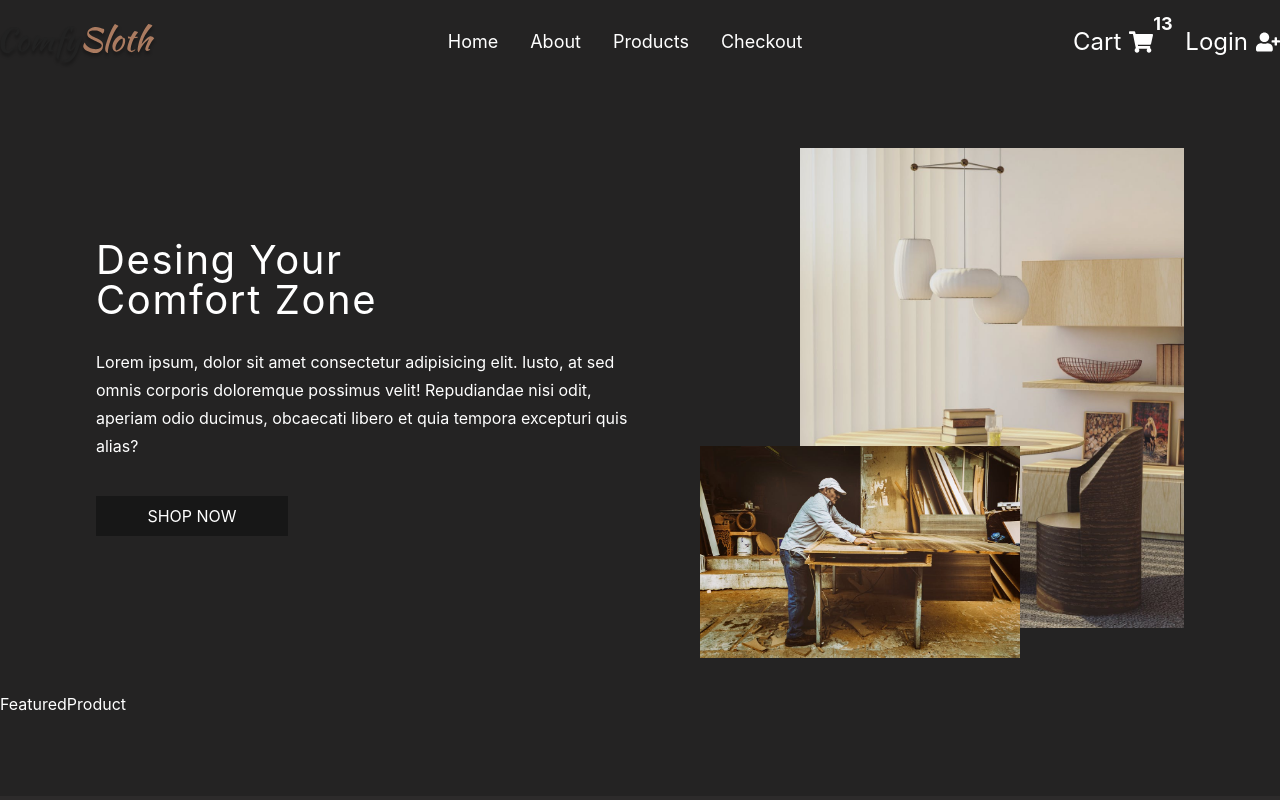
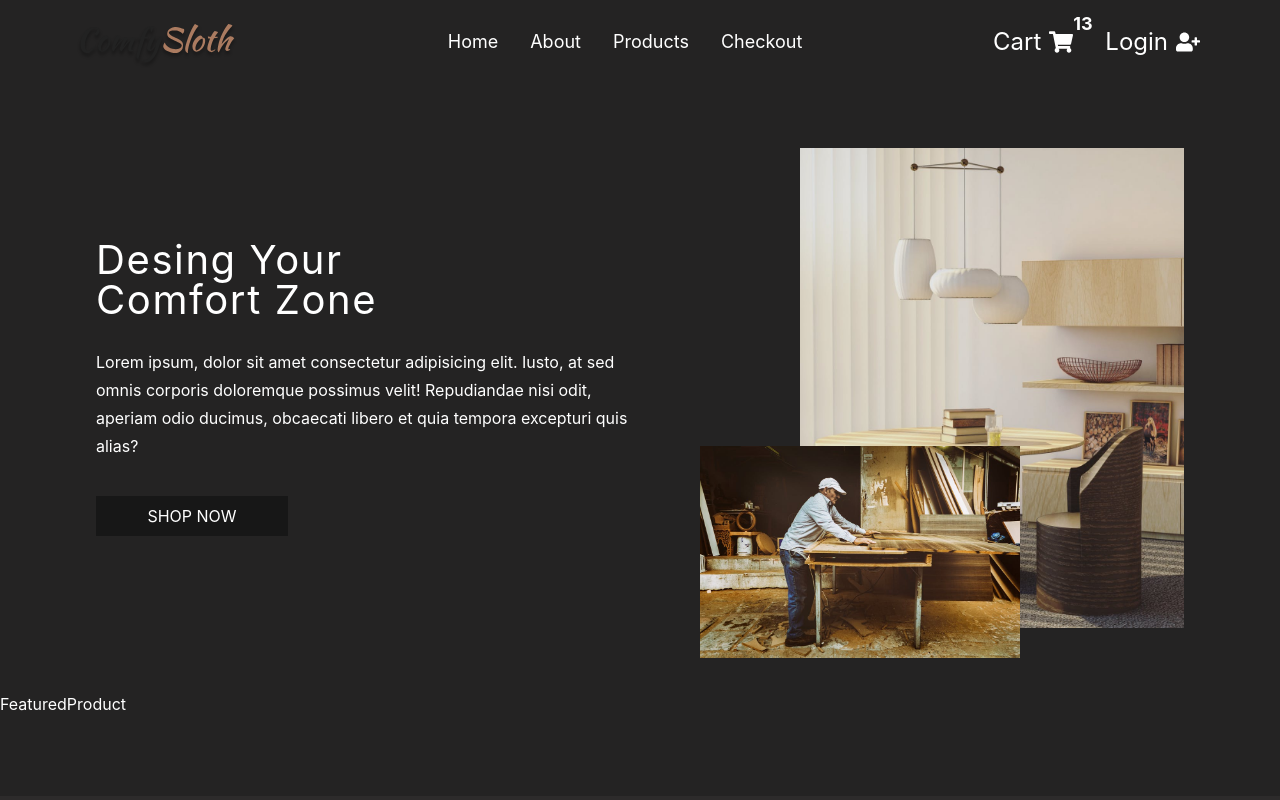
Before and after one commit to Reayhs/e-commerce, a React (Vite) app: page / in a window 1280 px wide. Shown: the top 800 px of the page. Built offline with nearby package versions, Linux system fonts and the light colour scheme.

Commit message:
Navbar fix

```diff
--- a/src/components/Navbar.jsx
+++ b/src/components/Navbar.jsx
@@ -8,7 +8,7 @@ import { useProductsContext } from "../context/products_context";
 function Navbar() {
   const { sideBarOpen } = useProductsContext();
   return (
-    <nav className="flex justify-between items-center py-4 ">
+    <nav className="flex justify-between items-center py-4 px-20 lg:px-4 ">
       <div className="cursor-pointer">
         <Link to="/">
           <img src="/src/assets/logo.svg" alt="logo" className="w-48 ml-[-15px]" />
```
